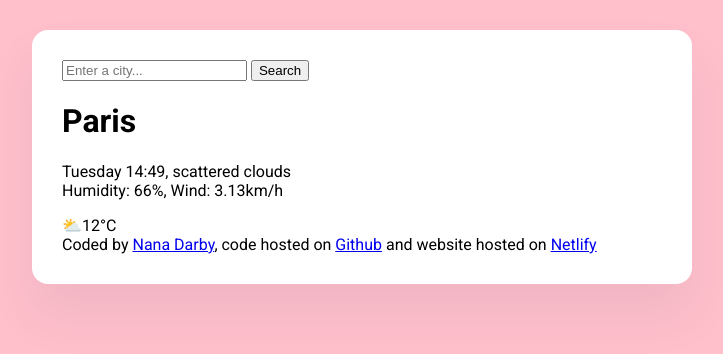
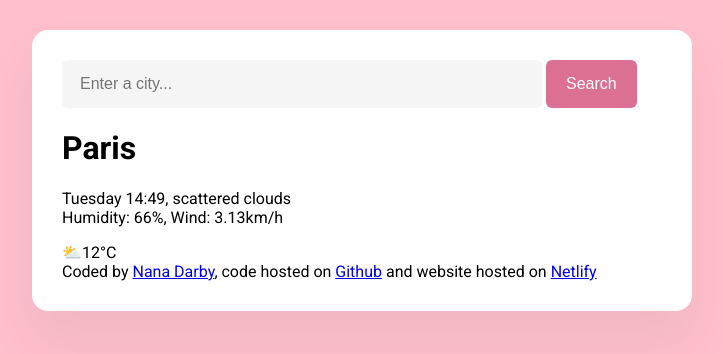
Before and after one commit to nanadarby/SheCodesPlus-Week7-Final-HW, a plain HTML site: page weatherweek7/index.html in a window 1280 px wide. Shown: the whole page, without its empty margins (278-1001 px from the left). Drawn offline with Linux system fonts and the light colour scheme.

Commit message:
Started styling search bar and submit button

```diff
--- a/weatherweek7/index.html
+++ b/weatherweek7/index.html
@@ -15,11 +15,16 @@
     <title>Weather Week 7</title>
   </head>
   <body>
-    <div class="weather-app"
+    <div class="weather-app">
       <header>
-        <form>
-          <input type="search" placeholder="Enter a city..." required />
-          <input type="submit" value="Search" />
+        <form class="search-form">
+          <input
+            type="search"
+            placeholder="Enter a city..."
+            required
+            class="search-form-input"
+          />
+          <input type="submit" value="Search" class="search-form-button" />
         </form>
       </header>
       <main>
--- a/weatherweek7/src/style.css
+++ b/weatherweek7/src/style.css
@@ -10,3 +10,19 @@ body {
   border-radius: 16px;
   padding: 30px;
 }
+.search-form-input {
+  background-color: whitesmoke;
+  border: none;
+  border-radius: 6px;
+  font-size: 16px;
+  width: 80%;
+  padding: 15px 18px;
+}
+.search-form-button {
+  background-color: palevioletred;
+  padding: 15px 20px;
+  border: none;
+  font-size: 16px;
+  border-radius: 6px;
+  color: white;
+}
```
